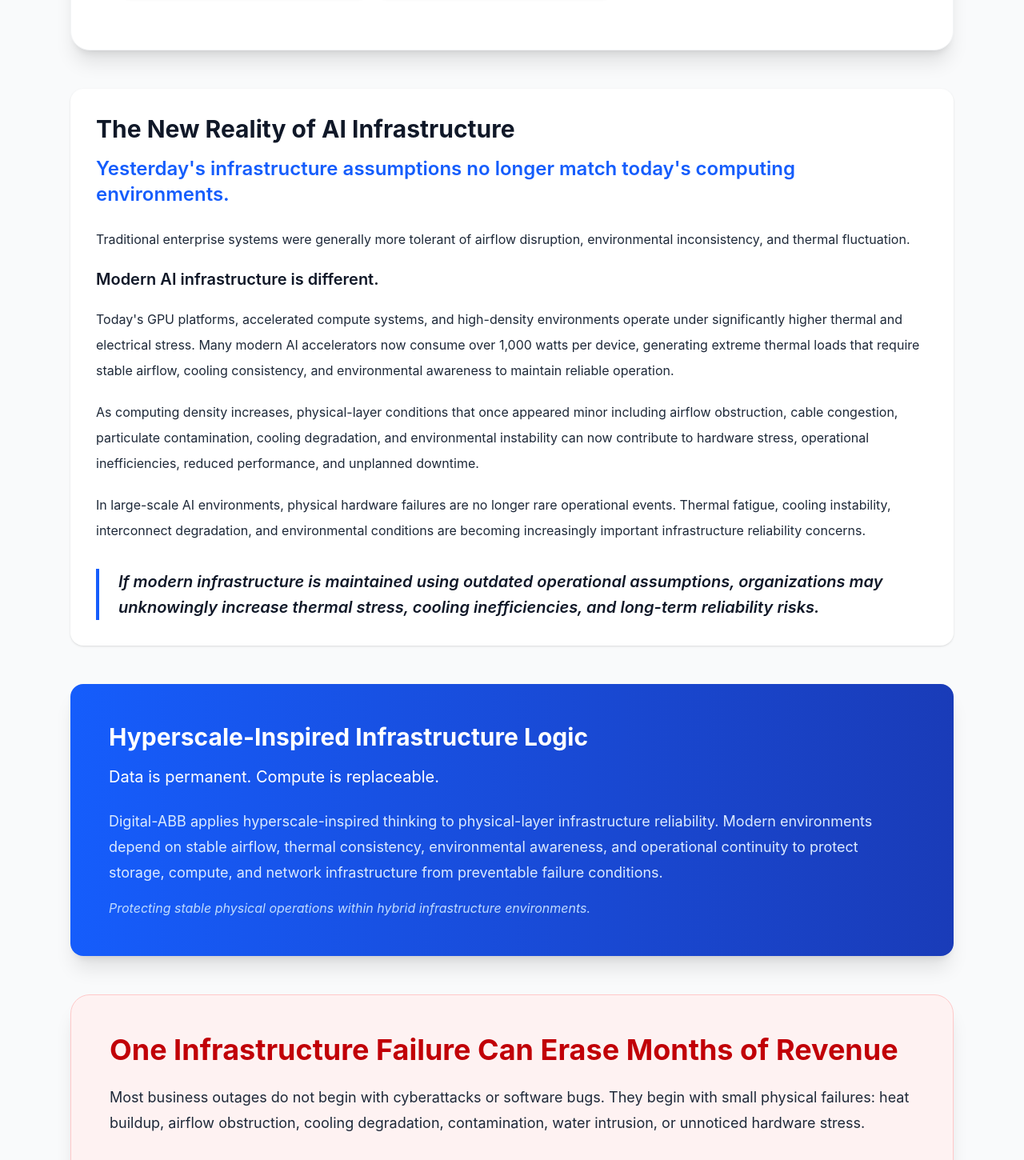
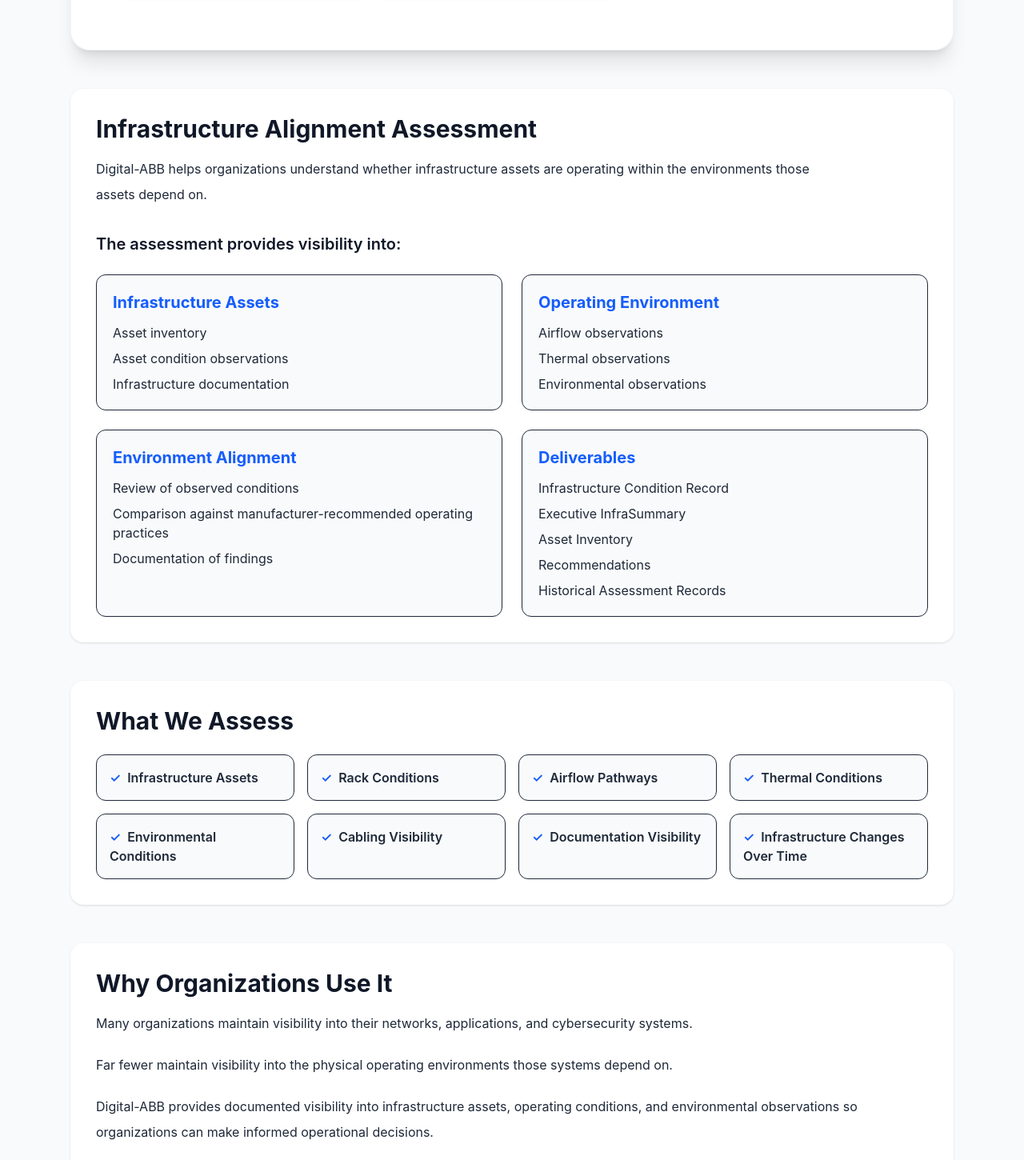
Before and after one commit to aboumba2002/digital-abb, a React (Vite) app: page / in a window 1280 px wide. Shown: the part 760-2210 px from the top of the page at 80% size. Built offline with nearby package versions, Linux system fonts and the light colour scheme.

Commit message:
add infrastructure alignment assessment section

```diff
--- a/src/App.tsx
+++ b/src/App.tsx
@@ -82,6 +82,109 @@ export default function App() {
             >
               Download Sample Audit Report
             </button>
+          </div>
+        </section>
+        <section className={sectionClass}>
+          <h3 className="text-3xl font-bold mb-4">
+            Infrastructure Alignment Assessment
+          </h3>
+
+          <p className="text-gray-800 leading-8 mb-8 max-w-4xl">
+            Digital-ABB helps organizations understand whether infrastructure assets are
+            operating within the environments those assets depend on.
+          </p>
+
+          <p className="text-xl font-semibold text-gray-900 mb-6">
+            The assessment provides visibility into:
+          </p>
+
+          <div className="grid md:grid-cols-2 gap-6 text-gray-800">
+            <div className="border rounded-xl p-5 bg-gray-50">
+              <h4 className="text-xl font-bold mb-3 text-blue-600">Infrastructure Assets</h4>
+              <ul className="space-y-2">
+                <li>Asset inventory</li>
+                <li>Asset condition observations</li>
+                <li>Infrastructure documentation</li>
+              </ul>
+            </div>
+
+            <div className="border rounded-xl p-5 bg-gray-50">
+              <h4 className="text-xl font-bold mb-3 text-blue-600">Operating Environment</h4>
+              <ul className="space-y-2">
+                <li>Airflow observations</li>
+                <li>Thermal observations</li>
+                <li>Environmental observations</li>
+              </ul>
+            </div>
+
+            <div className="border rounded-xl p-5 bg-gray-50">
+              <h4 className="text-xl font-bold mb-3 text-blue-600">Environment Alignment</h4>
+              <ul className="space-y-2">
+                <li>Review of observed conditions</li>
+                <li>Comparison against manufacturer-recommended operating practices</li>
+                <li>Documentation of findings</li>
+              </ul>
+            </div>
+
+            <div className="border rounded-xl p-5 bg-gray-50">
+              <h4 className="text-xl font-bold mb-3 text-blue-600">Deliverables</h4>
+              <ul className="space-y-2">
+                <li>Infrastructure Condition Record</li>
+                <li>Executive InfraSummary</li>
+                <li>Asset Inventory</li>
+                <li>Recommendations</li>
+                <li>Historical Assessment Records</li>
+              </ul>
+            </div>
+          </div>
+        </section>
+        <section className={sectionClass}>
+          <h3 className="text-3xl font-bold mb-6">
+            What We Assess
+          </h3>
+
+          <div className="grid sm:grid-cols-2 lg:grid-cols-4 gap-4 text-gray-800">
+            {[
+              'Infrastructure Assets',
+              'Rack Conditions',
+              'Airflow Pathways',
+              'Thermal Conditions',
+              'Environmental Conditions',
+              'Cabling Visibility',
+              'Documentation Visibility',
+              'Infrastructure Changes Over Time',
+            ].map((item) => (
+              <div
+                key={item}
+                className="border rounded-xl p-4 bg-gray-50 font-semibold"
+              >
+                <span className="text-blue-600 mr-2">✓</span>
+                {item}
+              </div>
+            ))}
+          </div>
+        </section>
+        <section className={sectionClass}>
+          <h3 className="text-3xl font-bold mb-4">
+            Why Organizations Use It
+          </h3>
+
+          <div className="space-y-5 text-gray-800 leading-8 max-w-5xl">
+            <p>
+              Many organizations maintain visibility into their networks, applications,
+              and cybersecurity systems.
+            </p>
+
+            <p>
+              Far fewer maintain visibility into the physical operating environments
+              those systems depend on.
+            </p>
+
+            <p>
+              Digital-ABB provides documented visibility into infrastructure assets,
+              operating conditions, and environmental observations so organizations
+              can make informed operational decisions.
+            </p>
           </div>
         </section>
         <section className={sectionClass}>
```
